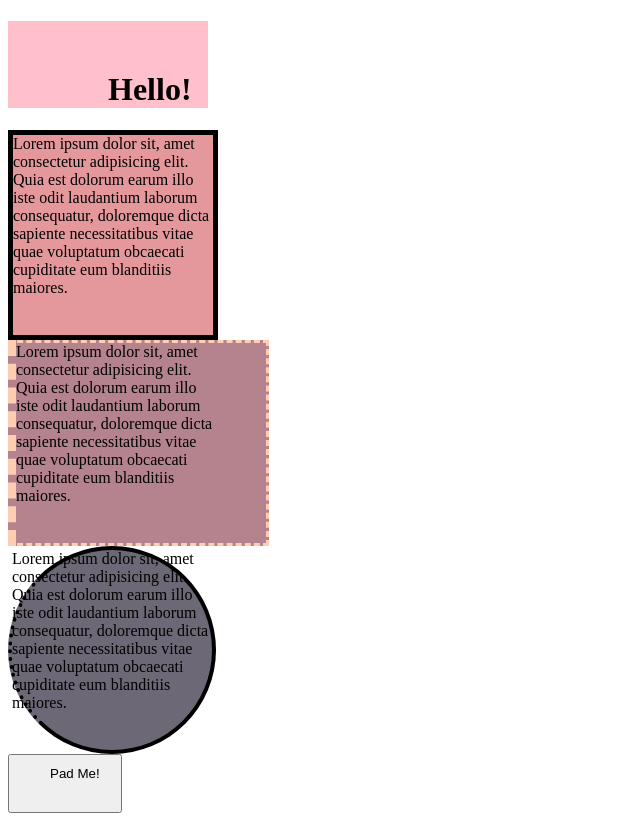
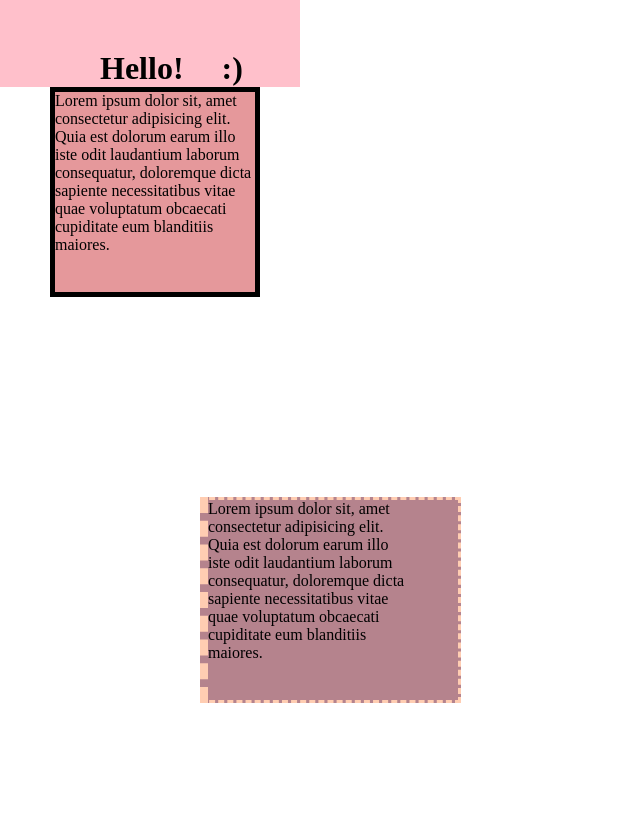
Before and after one commit to Matheusifz/TheWebDeveloperBootcamp2022, a plain HTML site: page 08_The_CSS_Box_Model/index.html in a window 1280 px wide. Shown: the top 816 px of the page, without its empty margins (0-640 px from the left). Drawn offline with Linux system fonts and the light colour scheme.

Commit message:
feat:CSS ]margin

```diff
--- a/08_The_CSS_Box_Model/app.css
+++ b/08_The_CSS_Box_Model/app.css
@@ -1,3 +1,6 @@
+body {
+  margin: 0;
+}
 div {
   width: 200px;
   height: 200px;
@@ -5,9 +8,15 @@ div {
 }
 h1 {
   background-color: pink;
-  width: 100px;
+  width: 200px;
   padding-left: 100px;
   padding-top: 50px;
+  margin: 0;
+}
+
+span {
+  margin-left: 30px;
+  margin-top: 20px;
 }
 
 #one {
@@ -17,6 +26,8 @@ h1 {
   border-style: solid;
   /*   box-sizing: border-box;
  */
+  margin-left: 50px;
+  margin-bottom: 100px;
 }
 
 #two {
@@ -26,6 +37,7 @@ h1 {
   border-style: dashed;
   border-left-width: 8px;
   padding-right: 50px;
+  margin: 200px;
 }
 
 #three {
--- a/08_The_CSS_Box_Model/index.html
+++ b/08_The_CSS_Box_Model/index.html
@@ -8,7 +8,7 @@
     <link rel="stylesheet" href="app.css" />
   </head>
   <body>
-    <h1>Hello!</h1>
+    <h1>Hello! <span>:)</span></h1>
     <div id="one">
       Lorem ipsum dolor sit, amet consectetur adipisicing elit. Quia est dolorum
       earum illo iste odit laudantium laborum consequatur, doloremque dicta
```
